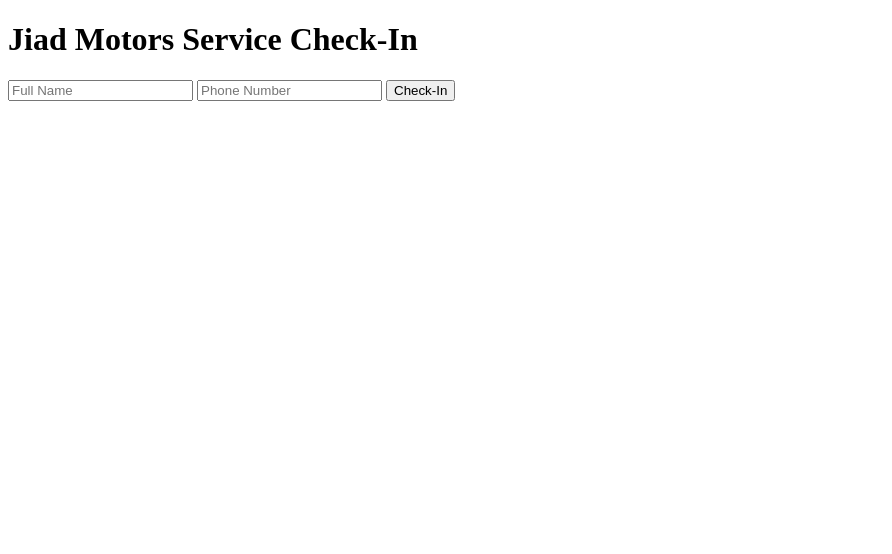
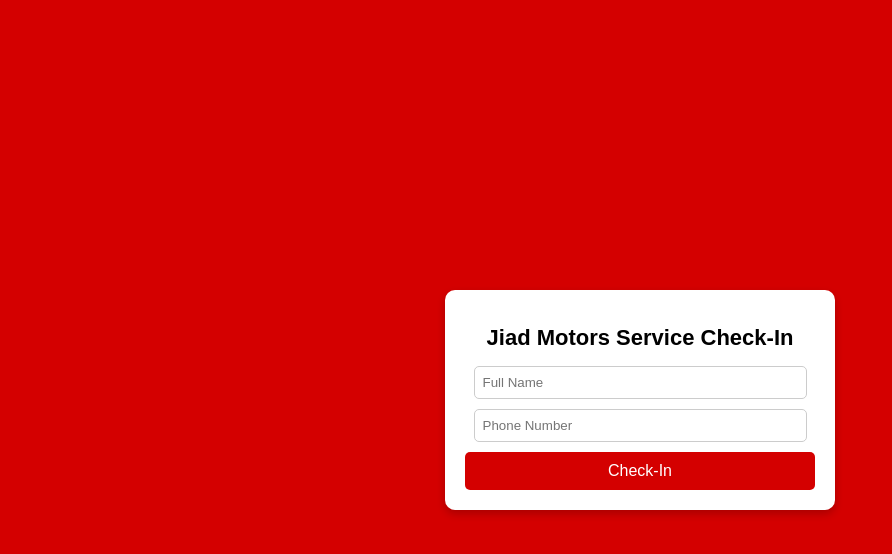
Before and after one commit to jiadmotorsdammam/mg, a plain HTML site: page index.html in a window 1280 px wide. Shown: the whole page, without its empty margins (0-892 px from the left). Drawn offline with Linux system fonts and the light colour scheme.

Commit message:
Update index.html

```diff
--- a/index.html
+++ b/index.html
@@ -4,15 +4,65 @@
     <meta charset="UTF-8">
     <meta name="viewport" content="width=device-width, initial-scale=1.0">
     <title>Jiad Motors Check-In</title>
-    <!-- Updated Firebase compat scripts -->
-    <script src="https://www.gstatic.com/firebasejs/10.7.1/firebase-app-compat.js"></script>
-    <script src="https://www.gstatic.com/firebasejs/10.7.1/firebase-firestore-compat.js"></script>
+    <script src="https://www.gstatic.com/firebasejs/10.7.1/firebase-app.js"></script>
+    <script src="https://www.gstatic.com/firebasejs/10.7.1/firebase-firestore.js"></script>
+    <style>
+        body {
+            font-family: Arial, sans-serif;
+            text-align: center;
+            background-color: #d40000;
+            color: white;
+            display: flex;
+            justify-content: center;
+            align-items: center;
+            height: 100vh;
+            margin: 0;
+        }
+        .container {
+            width: 90%;
+            max-width: 350px;
+            background: white;
+            padding: 20px;
+            border-radius: 10px;
+            box-shadow: 0px 4px 8px rgba(0, 0, 0, 0.2);
+            color: black;
+        }
+        h1 {
+            font-size: 22px;
+            margin-bottom: 15px;
+        }
+        input {
+            width: 90%;
+            padding: 8px;
+            margin: 10px 0;
+            border: 1px solid #ccc;
+            border-radius: 5px;
+            display: block;
+            margin-left: auto;
+            margin-right: auto;
+        }
+        button {
+            width: 100%;
+            padding: 10px;
+            background-color: #d40000;
+            color: white;
+            border: none;
+            cursor: pointer;
+            border-radius: 5px;
+            font-size: 16px;
+        }
+        button:hover {
+            opacity: 0.8;
+        }
+    </style>
 </head>
 <body>
-    <h1>Jiad Motors Service Check-In</h1>
-    <input type="text" id="name" placeholder="Full Name">
-    <input type="tel" id="phone" placeholder="Phone Number">
-    <button onclick="addToQueue()">Check-In</button>
+    <div class="container">
+        <h1>Jiad Motors Service Check-In</h1>
+        <input type="text" id="name" placeholder="Full Name" required>
+        <input type="tel" id="phone" placeholder="Phone Number" required>
+        <button onclick="addToQueue()">Check-In</button>
+    </div>
 
     <script>
         // Firebase Configuration
@@ -20,38 +70,37 @@
             apiKey: "AIzaSyDoT3a-z5rABA8cPaNHRCyc_i9YAArKHqk",
             authDomain: "jiadmotors-dammam-queue-system.firebaseapp.com",
             projectId: "jiadmotors-dammam-queue-system",
-            storageBucket: "jiadmotors-dammam-queue-system.appspot.com",
+            storageBucket: "jiadmotors-dammam-queue-system.firebasestorage.app",
             messagingSenderId: "89411831830",
             appId: "1:89411831830:web:d53d665a0ec0c6c74d4d37",
             measurementId: "G-TPT34R9HC5"
         };
 
         // Initialize Firebase
-        const app = firebase.initializeApp(firebaseConfig);
+        firebase.initializeApp(firebaseConfig);
         const db = firebase.firestore();
 
         function addToQueue() {
-            const name = document.getElementById('name').value.trim();
-            const phone = document.getElementById('phone').value.trim();
+            const name = document.getElementById("name").value.trim();
+            const phone = document.getElementById("phone").value.trim();
 
             if (!name || !phone) {
-                alert('Please enter your name and phone number.');
+                alert("Please enter your name and phone number.");
                 return;
             }
 
-            db.collection('queue').add({
+            db.collection("queue").add({
                 name: name,
                 phone: phone,
-                timestamp: firebase.firestore.FieldValue.serverTimestamp()
+                time: new Date().toLocaleTimeString()
             })
             .then(() => {
-                alert('You have been added to the queue!');
-                document.getElementById('name').value = '';
-                document.getElementById('phone').value = '';
+                alert("You have been added to the queue!");
+                document.getElementById("name").value = "";
+                document.getElementById("phone").value = "";
             })
-            .catch((error) => {
-                console.error('Error adding document: ', error);
-                alert('An error occurred. Please try again.');
+            .catch(error => {
+                console.error("Error adding to queue: ", error);
             });
         }
     </script>
```
